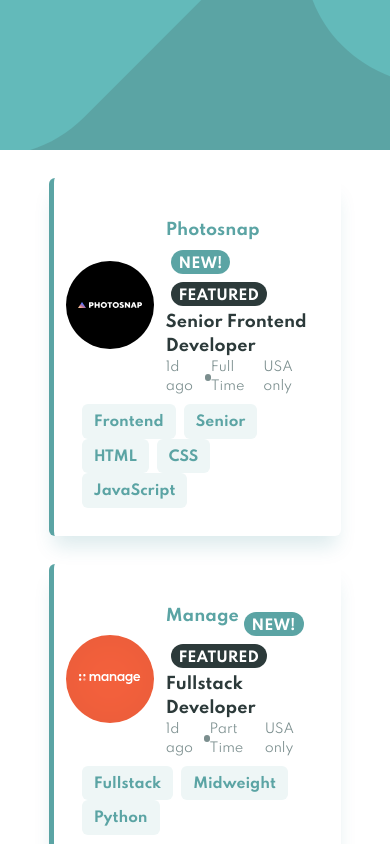
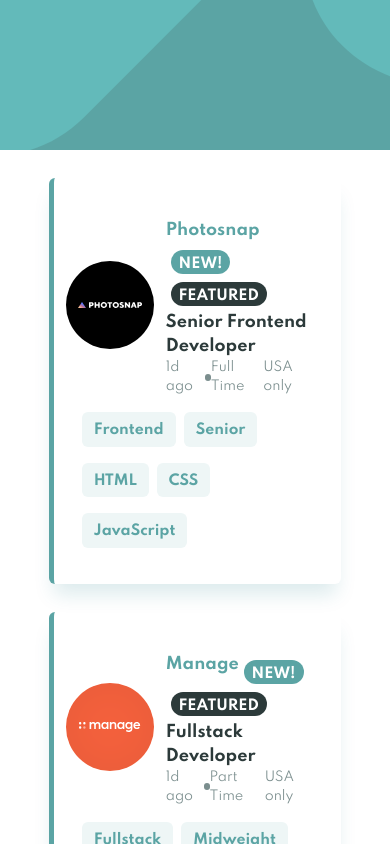
Before and after one commit to igaimerca/job-listings-with-filtering-challenge, a React (Vite) app: page / in a window 390 px wide. Shown: the top 844 px of the page. Built offline with nearby package versions, Linux system fonts and the light colour scheme.

Commit message:
feat: finished responsiveness

```diff
--- a/src/index.css
+++ b/src/index.css
@@ -1,6 +1,20 @@
+
 @tailwind base;
 @tailwind components;
 @tailwind utilities;
+
+body {
+  margin: 0;
+  font-family: 'Spartan', sans-serif;
+  -webkit-font-smoothing: antialiased;
+  -moz-osx-font-smoothing: grayscale;
+  scroll-behavior: smooth;
+}
+
+code {
+  font-family: source-code-pro, Menlo, Monaco, Consolas, 'Courier New',
+    monospace;
+}
 
 :root {
     --primary: #5ba4a4;
@@ -14,12 +28,22 @@
 @media screen and (max-width: 375px) {
     .job-card {
         width: 98%;
+        margin: 4rem 0;
+    }
+    .profile {
+        position: absolute;
+        top: -52px;
+        left: 21px;
+    }
+    .profile img {
+        width: 84%;
     }
 }
 @media screen and (max-width: 855px) {
-    .new-badge {
+    .new-badge, li {
         margin: .5rem 0;
     }
+
 
 }
 /* DESKTOP */
@@ -65,18 +89,6 @@
 }
 
 
-body {
-  margin: 0;
-  font-family: 'Spartan', sans-serif;
-  -webkit-font-smoothing: antialiased;
-  -moz-osx-font-smoothing: grayscale;
-}
-
-code {
-  font-family: source-code-pro, Menlo, Monaco, Consolas, 'Courier New',
-    monospace;
-}
-
 
 
 /* Header */
@@ -85,6 +97,7 @@ code {
 }
 /* job card */
 .job-card {
+    position: relative;
     box-shadow: 0px 15px 20px -5px rgb(13 113 130 / 15%);
 
 }
```
